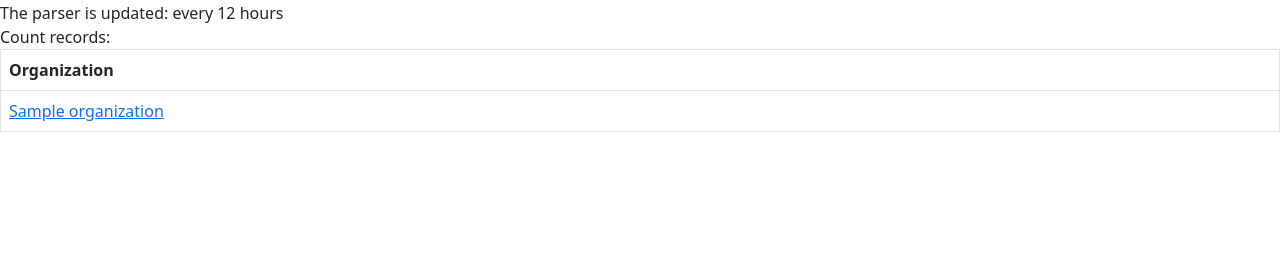
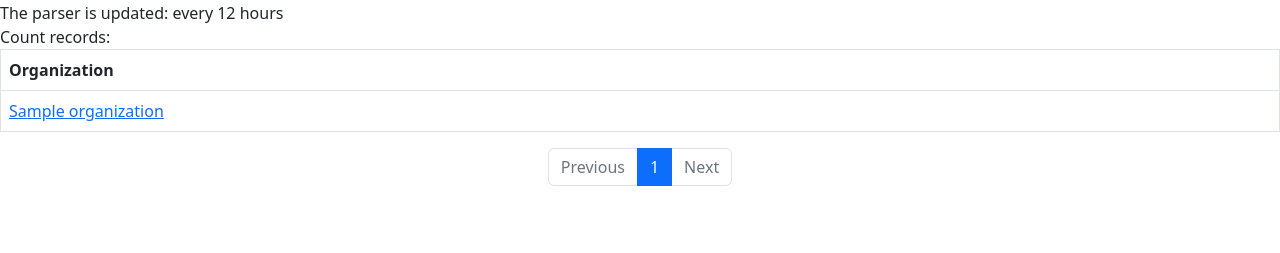
Before and after one commit to Mykhailodanyliuk/work_project, a Django app: page /medical_trials in a window 1280 px wide. Shown: the part 103-356 px from the top of the page. Run offline with Django 4.2, Linux system fonts and the light colour scheme; tables that the repository leaves empty hold one stand-in row (values such as "Sample post"); a database or web service that is not in the repository returns one stand-in record (values such as "Sample title").

Commit message:
v 1.1.2.0.1

```diff
--- a/mainpage/templates/mainpage/medical_trials.html
+++ b/mainpage/templates/mainpage/medical_trials.html
@@ -31,26 +31,70 @@
     </tbody>
   </table>
 
-  {% if part_trials.has_other_pages %}
-    <ul class="pagination">
-      {% if part_trials.has_previous %}
-        <li><a class="page-link" href="?page={{ part_trials.previous_page_number }}">&laquo;</a></li>
+{#  {% if dataset.has_other_pages %}#}
+{#    <ul class="pagination">#}
+{#      {% if dataset.has_previous %}#}
+{#        <li><a class="page-link" href="?page={{ dataset.previous_page_number }}">&laquo;</a></li>#}
+{#      {% else %}#}
+{#        <li><span>&laquo;</span></li>#}
+{#      {% endif %}#}
+{#      {% for i in dataset.paginator.page_range %}#}
+{#        {% if dataset.number == i %}#}
+{#          <li class="page-item active"><span class="page-link">{{ i }} <span class="sr-only"></span></span></li>#}
+{#        {% else %}#}
+{#          <li><a class="page-link" href="?page={{ i }}">{{ i }}</a></li>#}
+{#        {% endif %}#}
+{#      {% endfor %}#}
+{#      {% if part_trials.has_next %}#}
+{#        <li><a class="page-link" href="?page={{ dataset.next_page_number }}">&raquo;</a></li>#}
+{#      {% else %}#}
+{#        <li class="page-link"><span>&raquo;</span></li>#}
+{#      {% endif %}#}
+{#    </ul>#}
+{#  {% endif %}#}
+ <nav aria-label="Page navigation example">
+    <ul class="pagination justify-content-center">
+    {% if dataset.has_previous %}
+        <li class="page-item">
+        <a class="page-link" href="?page={{ dataset.previous_page_number }}">Previous</a>
+      </li>
     {% else %}
-        <li><span>&laquo;</span></li>
+        <li class="page-item disabled">
+        <a class="page-link" href="#" tabindex="-1" aria-disabled="True">Previous</a>
+      </li>
     {% endif %}
-      {% for i in part_trials.paginator.page_range %}
-        {% if part_trials.number == i %}
-          <li class="page-item active"><span class="page-link">{{ i }} <span class="sr-only"></span></span></li>
-        {% else %}
-          <li><a class="page-link" href="?page={{ i }}">{{ i }}</a></li>
+
+    {% if dataset.number|add:'-4' > 1 %}
+        <li class="page-item"><a class="page-link" href="?page={{ dataset.number|add:'-5' }}">&hellip;</a></li>
+    {% endif %}
+
+    {% for i in dataset.paginator.page_range %}
+        {% if dataset.number == i %}
+            <li class="page-item active" aria-current="page">
+          <span class="page-link">
+            {{ i }}
+          </span>
+        </li>
+        {% elif i > dataset.number|add:'-5' and i < dataset.number|add:'5' %}
+             <li class="page-item"><a class="page-link" href="?page={{ i }}">{{ i }}</a></li>
         {% endif %}
     {% endfor %}
-      {% if part_trials.has_next %}
-        <li><a class="page-link" href="?page={{ part_trials.next_page_number }}">&raquo;</a></li>
+
+    {% if dataset.paginator.num_pages > dataset.number|add:'4' %}
+       <li class="page-item"><a class="page-link" href="?page={{ dataset.number|add:'5' }}">&hellip;</a></li>
+    {% endif %}
+
+    {% if dataset.has_next %}
+        <li class="page-item">
+        <a class="page-link" href="?page={{ dataset.next_page_number }}">Next</a>
+      </li>
     {% else %}
-        <li class="page-link"><span>&raquo;</span></li>
+        <li class="page-item disabled">
+        <a class="page-link" href="#" tabindex="-1" aria-disabled="True">Next</a>
+      </li>
     {% endif %}
   </ul>
-  {% endif %}
+</nav>
+<!--end of Pagination-->
 </body>
 </html>
```
Also changed, not shown: mainpage/templates/mainpage/organization_clinical_trials.html (+0 -21 lines), mainpage/templates/mainpage/sec_company_fillings.html (+32 -10 lines), mainpage/templates/mainpage/sec_company_tickers.html (+32 -10 lines). Lines whose indentation alone changed are shown as unchanged.
